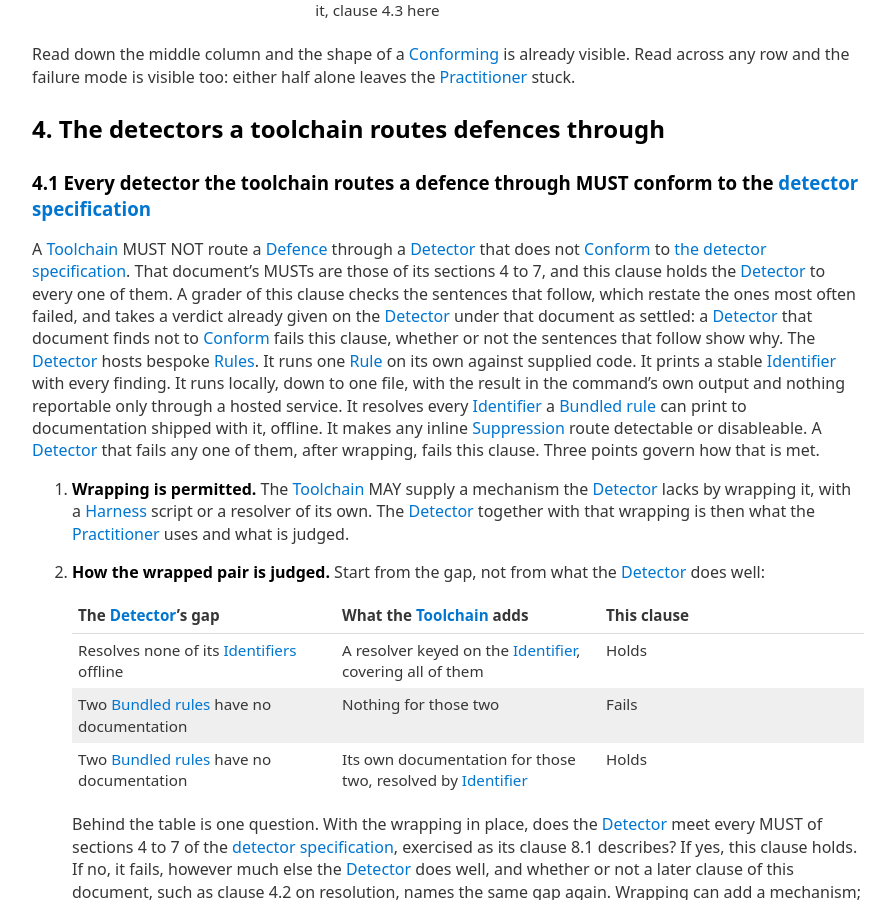
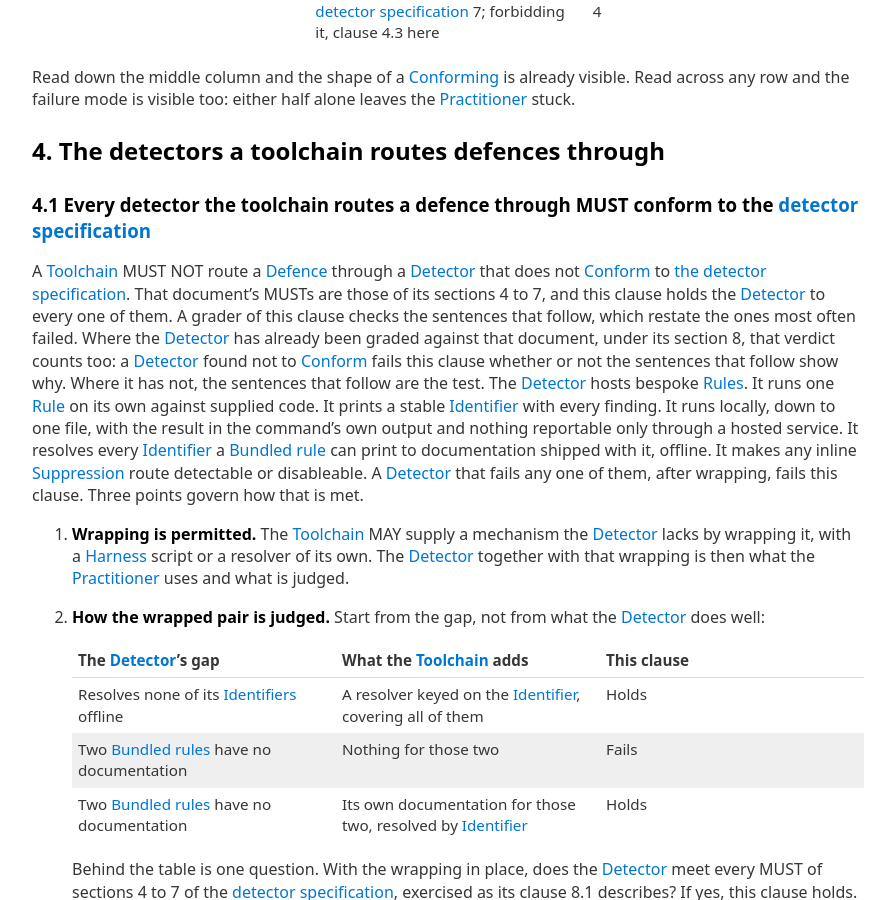
Before and after one commit to Defence-Before-Fix/defence-before-fix.github.io, a Jekyll site: the page built from TOOLING-SPEC.md, in a window 1280 px wide and 900 px high, scrolled down 3036 px. Shown: the whole window, without its empty margins (192-1087 px from the left). Built offline with Jekyll 4.4.1, drawn with Linux system fonts in a browser that asks for light colours; our own code applies the rules of GitHub Pages for plain Markdown files; some of the changed text lies outside the part shown.

Commit message:
Toolchain: 5.1 says nothing of undocumented rules; 4.1 names the verdict it takes and the case without one
After run 82: clause 5.1 drops the sentence on a blocking rule whose documentation is missing,
section 2's closing paragraph being where that is said, and that paragraph ends the section;
clause 4.1 and section 1 name the verdict as one the detector already holds under the detector
specification's section 8, and say that without one the restated sentences are the test.

Co-Authored-By: Claude Fable 5.1 <noreply@anthropic.com>

```diff
--- a/TOOLING-SPEC.md
+++ b/TOOLING-SPEC.md
@@ -41,8 +41,8 @@ part of its [Toolchain] and are judged as such.
 
 **How to read this document.** A [Toolchain] can be graded from this document alone, on the
 evidence a project shows. Where a clause rests on the [detector specification](DETECTOR-SPEC.md),
-as clauses 4.1, 4.2 and 4.4 do, it restates what the grader checks, and a verdict already given
-on the [Detector] under that document is taken as settled. The
+as clauses 4.1, 4.2 and 4.4 do, it restates what the grader checks, and a verdict the [Detector]
+already holds under that document's section 8 counts too. The
 table in section 2 glosses every term it borrows. Each clause states its obligation in its heading
 and first sentence, and the **Why** paragraph beneath is reasoning, not a further requirement. A
 link is there for depth and is not a prerequisite for the sentence that carries it.
@@ -118,10 +118,10 @@ any row and the failure mode is visible too: either half alone leaves the [Pract
 A [Toolchain] MUST NOT route a [Defence] through a [Detector] that does not
 [Conform] to [the detector specification](DETECTOR-SPEC.md). That document's MUSTs are those of
 its sections 4 to 7, and this clause holds the [Detector] to every one of them. A grader of this
-clause checks the sentences that follow, which restate the ones most often failed, and takes a
-verdict already given on the [Detector] under that document as settled: a [Detector] that
-document finds not to [Conform] fails this clause, whether or not the sentences that follow
-show why. The
+clause checks the sentences that follow, which restate the ones most often failed. Where the
+[Detector] has already been graded against that document, under its section 8, that verdict
+counts too: a [Detector] found not to [Conform] fails this clause whether or not the sentences
+that follow show why. Where it has not, the sentences that follow are the test. The
 [Detector] hosts bespoke [Rules]. It runs one [Rule] on its own against supplied
 code. It prints a stable [Identifier] with every finding. It runs locally, down to one file, with
 the result in the command's own output and nothing reportable only through a hosted service. It
@@ -263,8 +263,6 @@ kind of property that lives in the [Toolchain] and nowhere else.
 The [Toolchain] MUST list every [Defence] active in the project without
 running it. The listing MUST include each [Defence]'s [Identifier] and a terse
 statement of what it forbids or requires. It MUST provide the route to each one's full documentation.
-A [Blocking] [Rule] whose route to documentation is missing is not yet a [Defence]: clause 4.2
-fails it, and the listing can show it with that gap showing.
 
 **Why**: method specification clause 8.5. An [Agent] arriving at a codebase has no colleague to ask.
 Without a listing, a project's standards can only be learned by violating them one at a time.
```
Also changed, not shown: other parts of TOOLING-SPEC.md (+4 -4 lines), CHANGELOG.md.
